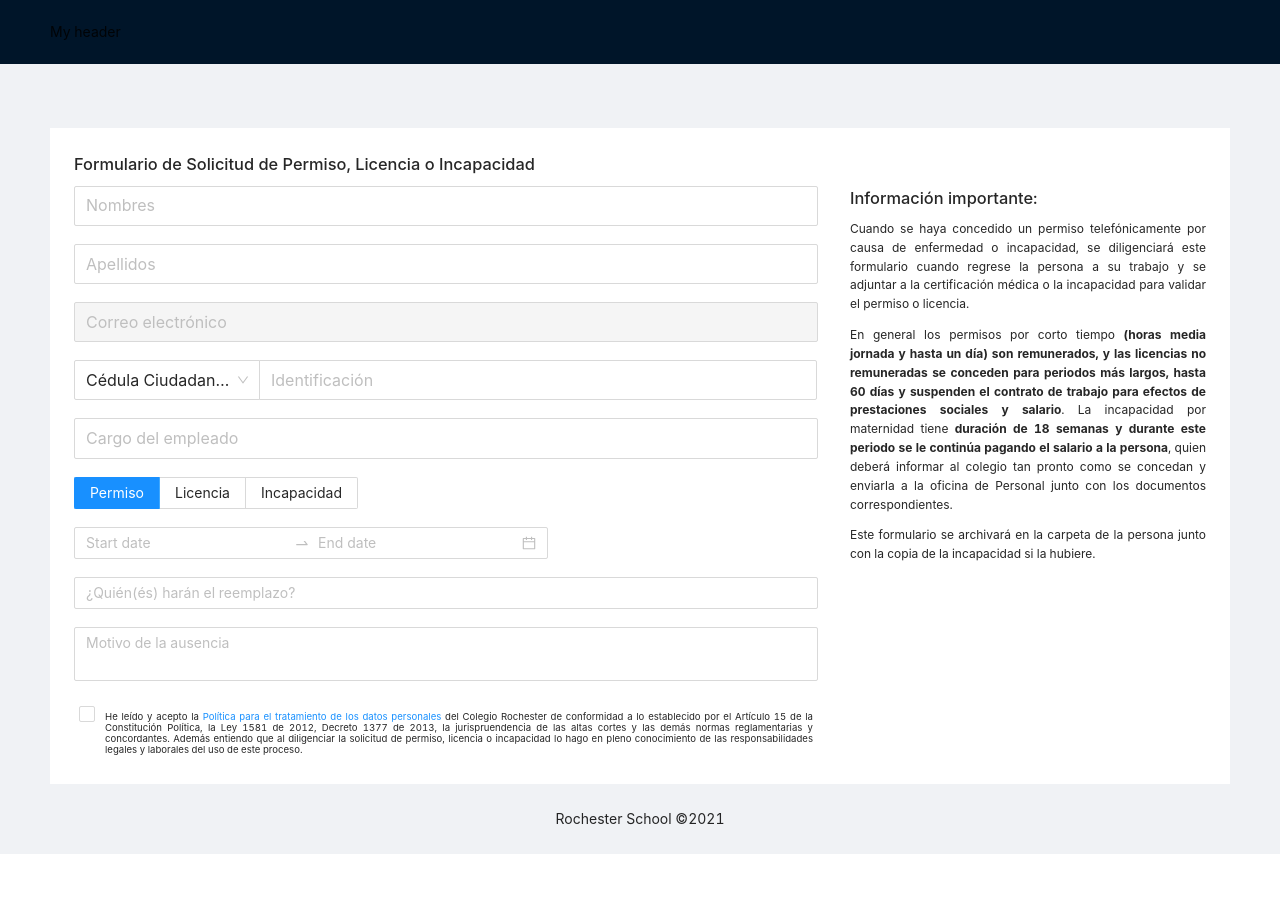
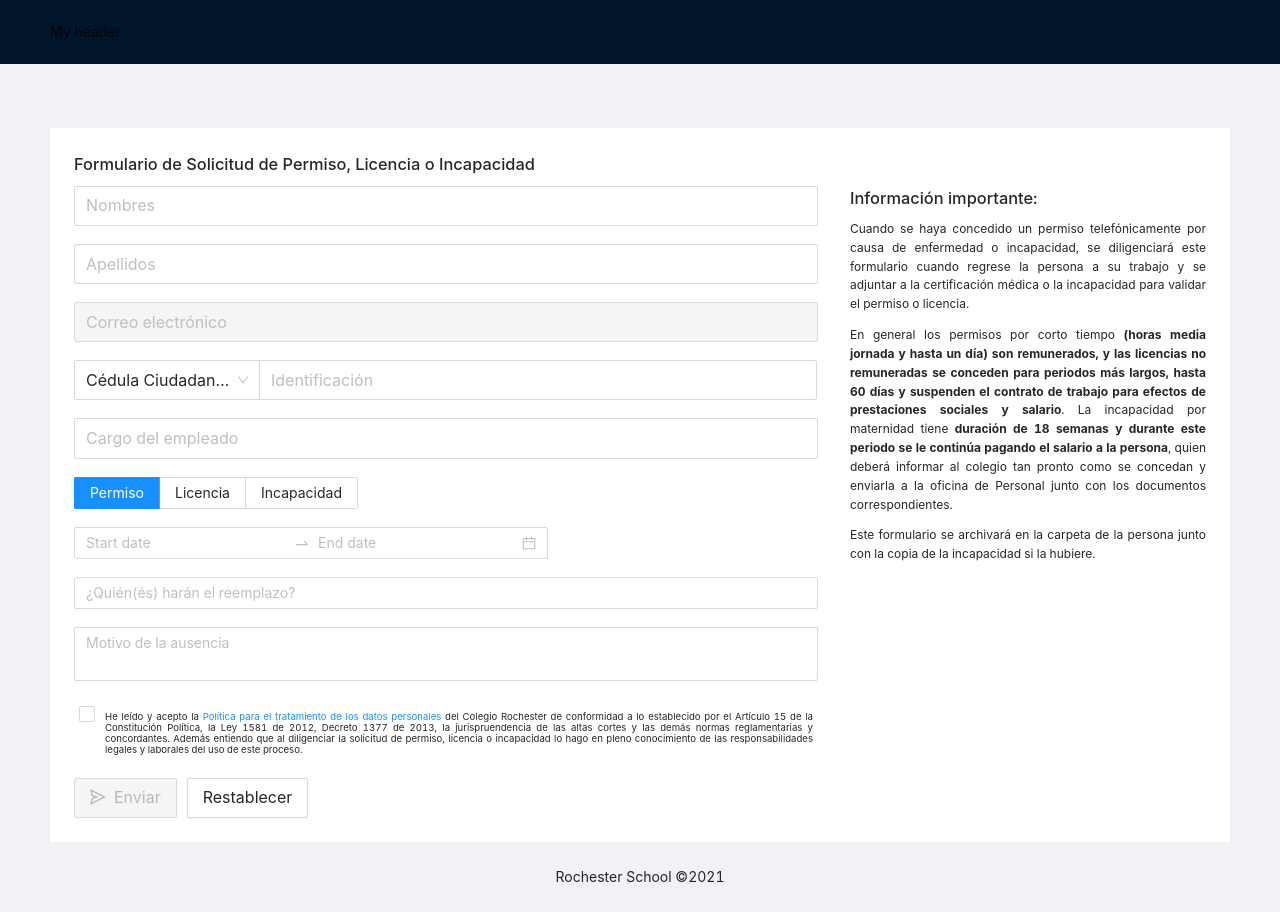
Before and after one commit to marcosaguileraely/adm-roch-apps, a React (Create React App) app: page / in a window 1280 px wide. Before the commit the page ends 854 px from the top, so only its background shows below. Built offline with nearby package versions, Linux system fonts and the light colour scheme; no server answers.

Commit message:
update: HTTP requests

```diff
--- a/package.json
+++ b/package.json
@@ -7,7 +7,9 @@
     "@testing-library/react": "^11.2.2",
     "@testing-library/user-event": "^12.6.0",
     "antd": "^4.9.4",
+    "axios": "^0.21.1",
     "logrocket": "^1.0.14",
+    "moment": "^2.29.1",
     "react": "^17.0.1",
     "react-dom": "^17.0.1",
     "react-scripts": "4.0.1",
--- /dev/null
+++ b/src/Variables.js
@@ -0,0 +1,11 @@
+let development={
+    "url":"http://localhost:1959"
+}
+
+let production={
+    "url":"https://rochesterschool.app"
+}
+
+module.exports={
+    url:development.url
+}
--- a/src/components/Permit/PermitForm/form.css
+++ b/src/components/Permit/PermitForm/form.css
@@ -8,3 +8,8 @@ span.span-in-line{
     line-height: initial;
     text-align: justify;
 }
+
+.in-line-button{
+    display: inline !important;
+    margin-right: 10px;
+}
--- a/src/components/Permit/PermitForm/form.js
+++ b/src/components/Permit/PermitForm/form.js
@@ -1,7 +1,10 @@
-import { useState } from 'react';
-import { Input, Select, Radio, Space, DatePicker, Checkbox } from 'antd';
+import { useEffect, useState } from 'react';
+import { Input, Select, Radio, Space, DatePicker, Checkbox, Button } from 'antd';
+import { SendOutlined } from '@ant-design/icons';
 
 import './form.css'
+
+const net = require ('../../../utils/Network/permit-net')
 
 const { Option } = Select;
 const { RangePicker } = DatePicker;
@@ -20,9 +23,18 @@ for (let i = 10; i < 36; i++) {
 }
 
 const Form = () => {
+    useEffect(() => {
+        var people = []
+        //call network threads
+        const personnel = net.getPersonnel()
+        console.log(personnel)
+        setPersonnelList(personnel)
+    },[])
 
     const [type, setType] = useState('Permiso')
     const [reason, setReason] = useState('')
+    const [isDisable, setDisable] = useState(true)
+    const [personnelList, setPersonnelList] = useState([])
     //const [counter, dispatch] = useReducer(reducer, initialState)
 
     const changeDocument = (value) => {
@@ -47,6 +59,8 @@ const Form = () => {
         console.log(e.target.value)
         setReason(e.target.value)
     }
+
+    const changeAgree = (e) => setDisable(!e.target.checked)
 
     const onOk = (value) => {
         console.log('onOk: ', value);
@@ -113,16 +127,22 @@ const Form = () => {
                 <div>
                     <span className="span-in-line" >
                         <Checkbox
-                            //onChange={onChange}
+                            value={false}
+                            onChange={e => changeAgree(e)}
                         />
                     </span>
                     <span className="span-in-line terms-text" >
-                    He leído y acepto la <a href="https://rochester.edu.co/politicas/" target="_blank">Política para el tratamiento de los datos personales</a> del Colegio Rochester de conformidad a lo establecido por el Artículo 15 de la Constitución Política, la Ley 1581 de 2012, Decreto 1377 de 2013, la jurispruendencia de las altas cortes y las demás normas reglamentarias y concordantes. Además entiendo que al diligenciar la solicitud de permiso, licencia o incapacidad lo hago en pleno conocimiento de las responsabilidades legales y laborales del uso de este proceso.
+                        He leído y acepto la <a href="https://rochester.edu.co/politicas/" rel="noreferrer" target="_blank">Política para el tratamiento de los datos personales</a> del Colegio Rochester de conformidad a lo establecido por el Artículo 15 de la Constitución Política, la Ley 1581 de 2012, Decreto 1377 de 2013, la jurispruendencia de las altas cortes y las demás normas reglamentarias y concordantes. Además entiendo que al diligenciar la solicitud de permiso, licencia o incapacidad lo hago en pleno conocimiento de las responsabilidades legales y laborales del uso de este proceso.
                     </span>
-
 
                 </div>
 
+                <div>
+                    <Button className="in-line-button" type="primary" icon={<SendOutlined />} size="large" disabled={isDisable}>
+                        Enviar
+                    </Button>
+                    <Button className="in-line-button" size="large" >Restablecer</Button>
+                </div>
 
             </Space>
         </div>
--- /dev/null
+++ b/src/utils/Network/permit-net.js
@@ -0,0 +1,11 @@
+import axios from 'axios'
+//import moment from 'moment'
+
+import { url } from '../../Variables'
+
+export function getPersonnel() {
+    axios.get(`${url}/api/people/personnel`)
+        .then(res => {
+            console.log(res.data)
+        })
+}
```
Also changed, not shown: 1 other file (tests, documents, lock files or other folders).
